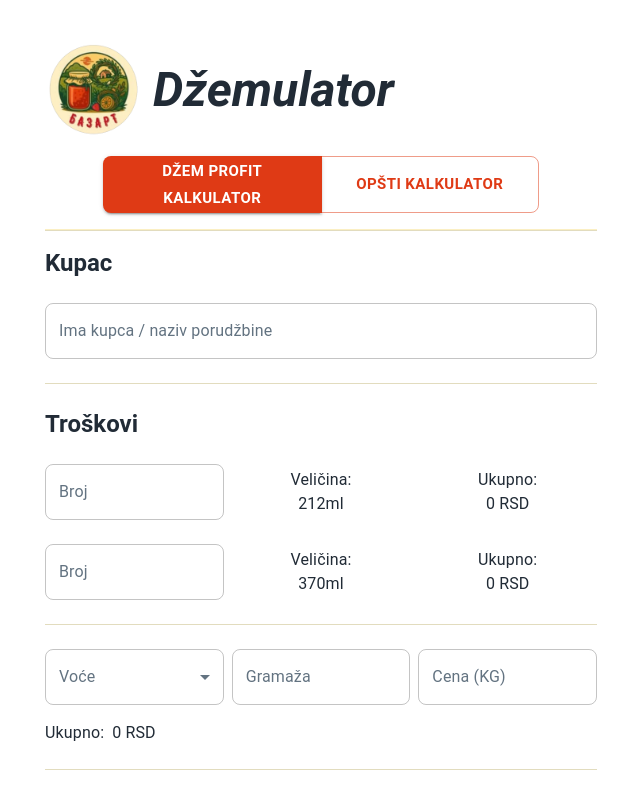
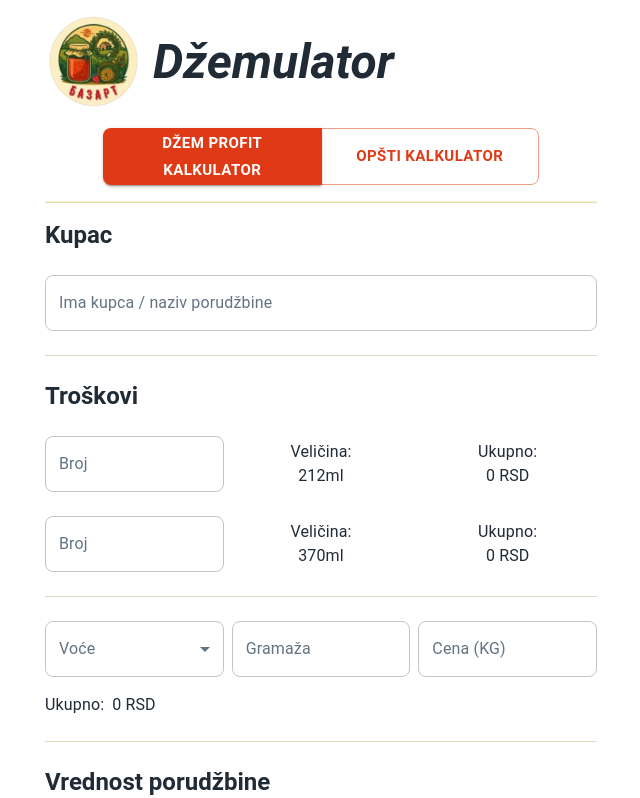
Before and after one commit to LakiTheGreat/UI_dzem_kalkulator, a React (Create React App) app in the folder my-app/: page /dzem-calculator in a window 1280 px wide. Shown: the top 798 px of the page, without its empty margins (319-959 px from the left). Built offline with nearby package versions, Linux system fonts and the light colour scheme.

Commit message:
margin top

```diff
--- a/my-app/src/App.tsx
+++ b/my-app/src/App.tsx
@@ -15,7 +15,7 @@ function App() {
       }}
     >
       {/* Main content */}
-      <Container sx={{ my: 5, flexGrow: 1 }} maxWidth='sm'>
+      <Container sx={{ mt: 1.5, mb: 5, flexGrow: 1 }} maxWidth='sm'>
         <Stack gap={2}>
           <Stack direction='row' alignItems='center' gap={1}>
             <Box
```
